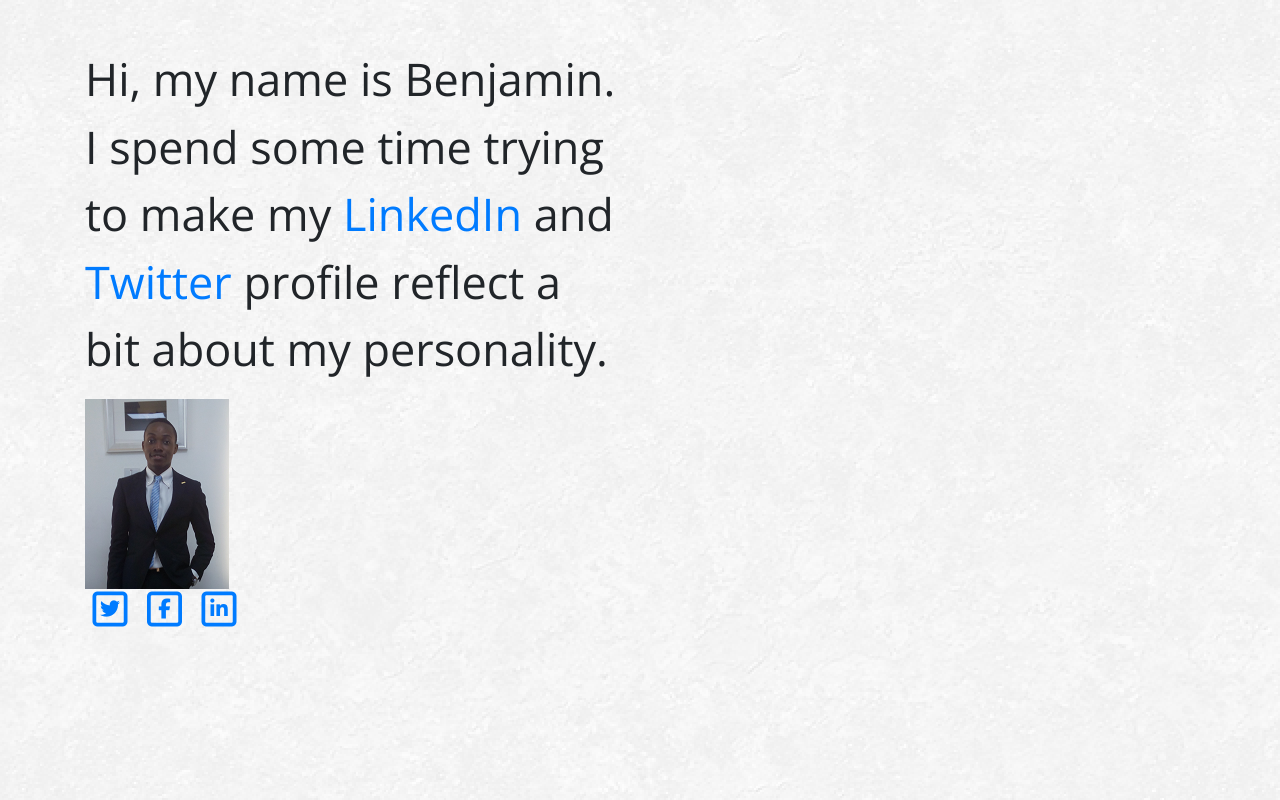
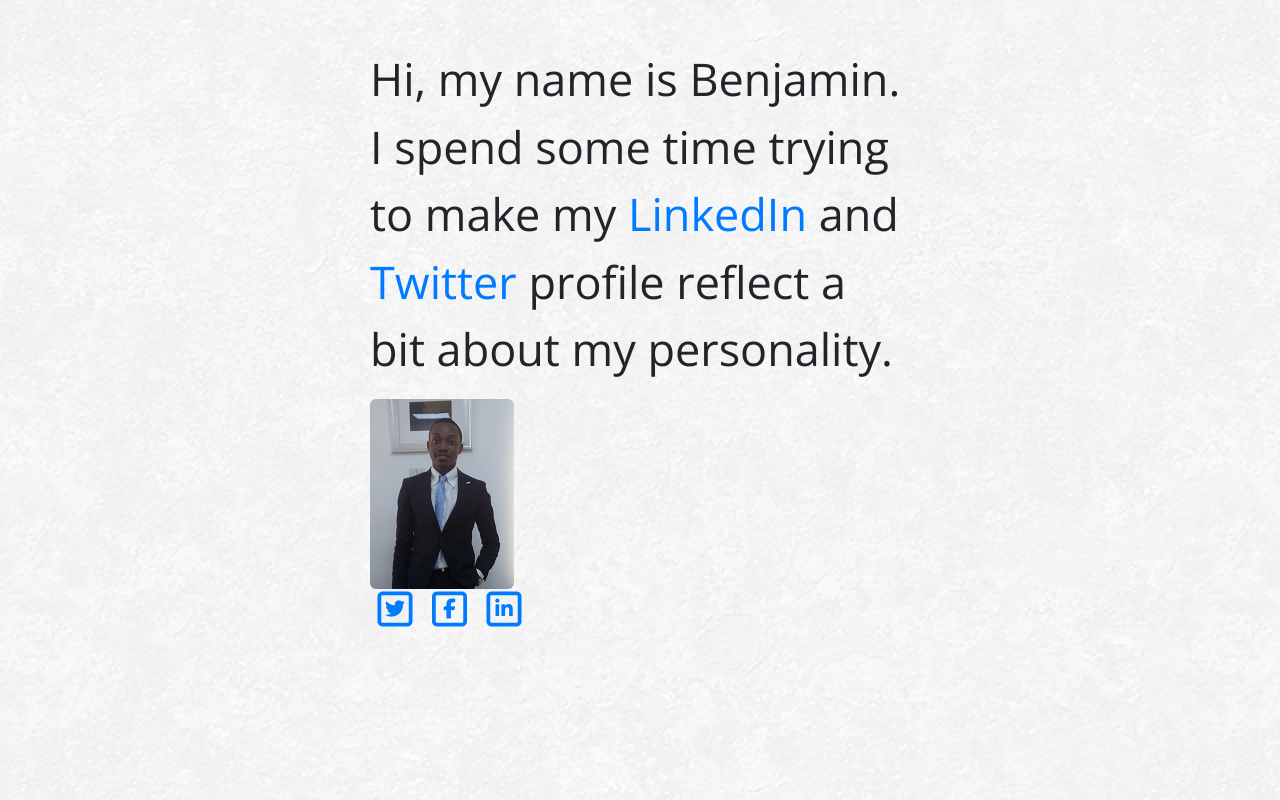
Before and after one commit to earlyattoh/dadabenjamin, a website: page public/index.html in a window 1280 px wide. Drawn offline with nearby package versions, Linux system fonts and the light colour scheme.

Commit message:
added cdn path

```diff
--- a/public/index.html
+++ b/public/index.html
@@ -9,6 +9,8 @@
 
 	<link rel="shortcut icon" type="image/x-icon" href="fav.png">
 	<link rel="stylesheet" type="text/css" href="css/normalize.css">
+	<link rel="stylesheet" type="text/css" href="https://maxcdn.bootstrapcdn.com/bootstrap/3.3.5/css/bootstrap.min.css">
+	<link rel="stylesheet" href="//maxcdn.bootstrapcdn.com/font-awesome/4.3.0/css/font-awesome.min.css">
 	<link rel="stylesheet" href="libs/bootstrap/dist/css/bootstrap.css">
 	<link rel="stylesheet" type="text/css" href="http://fonts.googleapis.com/css?family=Open+Sans">
 	<link rel="stylesheet"  href="libs/font-awesome/css/font-awesome.css">
@@ -16,7 +18,7 @@
 
 	 <script type="text/javascript" src="libs/jquery/dist/jquery.js"></script>
   <script type="text/javascript" src="libs/bootstrap/dist/js/bootstrap.js"></script>
-
+  <script type="text/javascript" src="https://maxcdn.bootstrapcdn.com/bootstrap/3.3.5/js/bootstrap.min.js"></script>
 </head>
 <body>
 	<div class="container">
```
